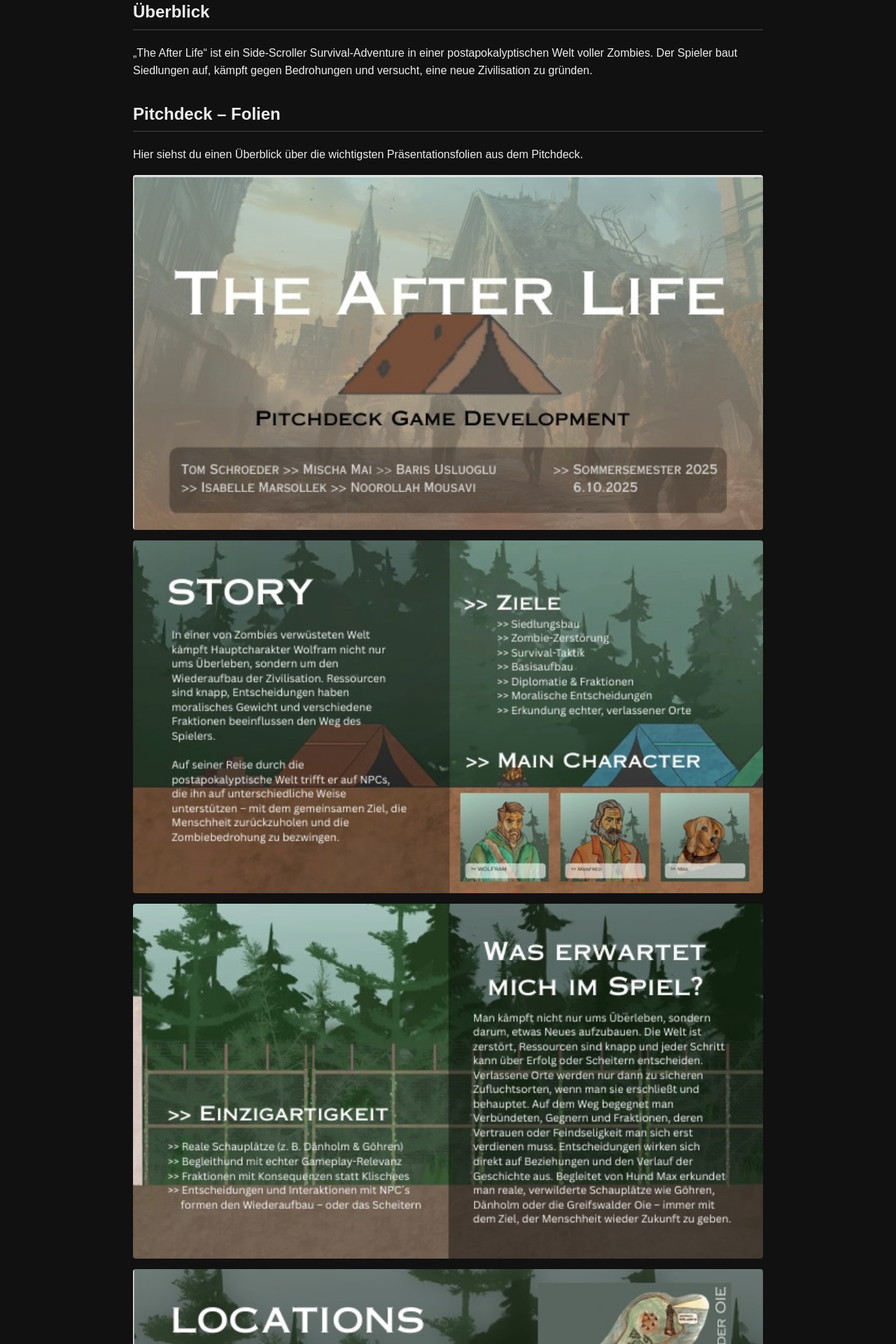
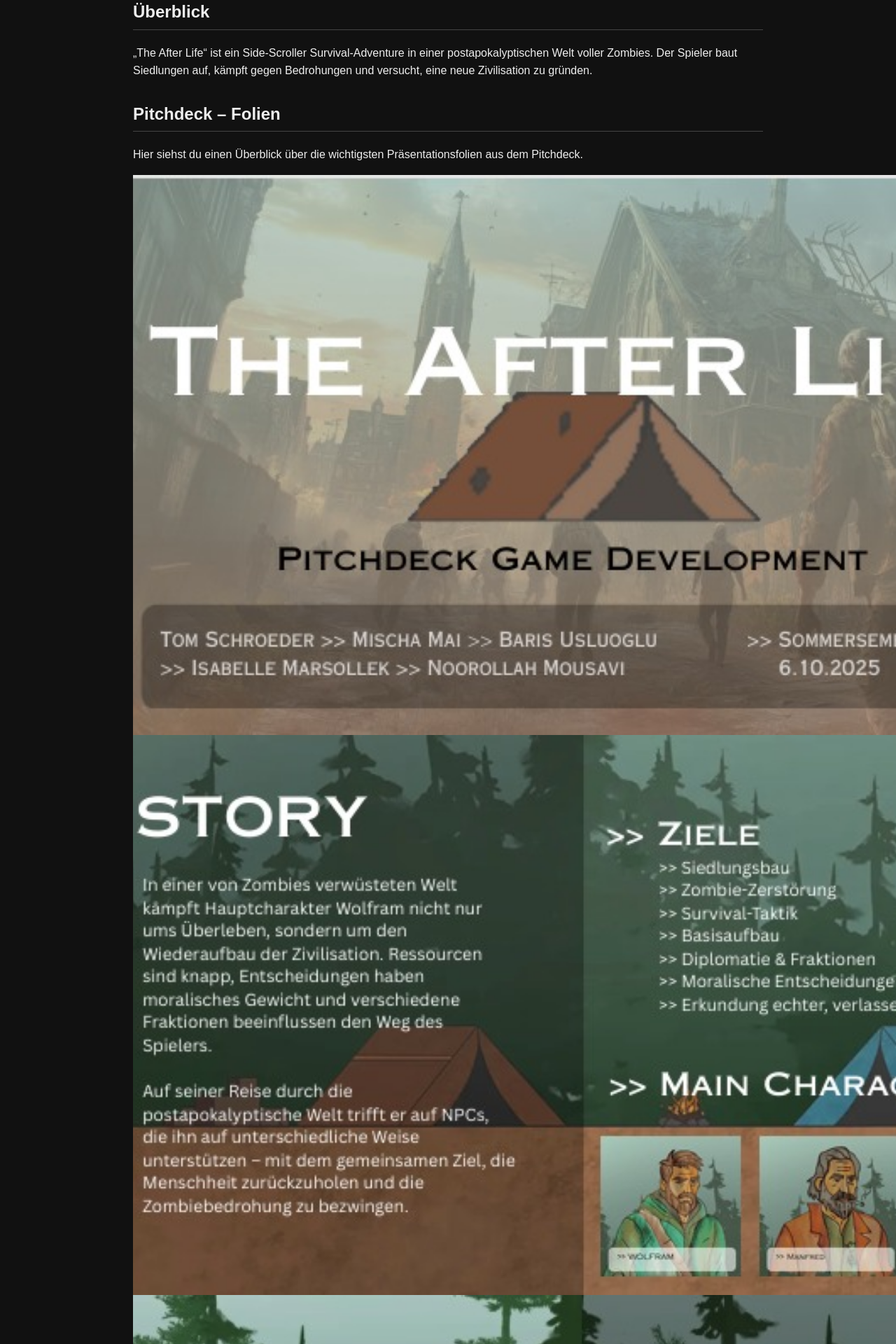
Before and after one commit to Noor8686/the-after-life-website, a PHP site: page / in a window 1280 px wide; the page is wider, and only the part inside the window is pictured. Shown: the part 1169-3089 px from the top of that part at 70% size. Run offline with PHP 8.4, Linux system fonts and the light colour scheme.

Commit message:
Neuer änderungen

```diff
--- a/index.html
+++ b/index.html
@@ -55,12 +55,12 @@
         <h2>Pitchdeck – Folien</h2>
         <p>Hier siehst du einen Überblick über die wichtigsten Präsentationsfolien aus dem Pitchdeck.</p>
 
-        <!-- Folien-Bilder -->
-        <img src="pictures/1.jpeg" alt="Titelbild The After Life" class="full">
-        <img src="pictures/2.jpeg" alt="Story-Übersicht" class="full">
-        <img src="pictures/3.jpeg" alt="Locations &amp; Gameplay" class="full">
-        <img src="pictures/4.jpeg" alt="Charaktere &amp; Begleiter" class="full">
-        <img src="pictures/5.jpeg" alt="Weitere Features" class="full">
+        <!-- Folien-Bilder im Vollbild -->
+        <img src="pictures/1.jpeg" alt="Titelbild The After Life" class="fullscreen-img">
+        <img src="pictures/2.jpeg" alt="Story-Übersicht" class="fullscreen-img">
+        <img src="pictures/3.jpeg" alt="Locations &amp; Gameplay" class="fullscreen-img">
+        <img src="pictures/4.jpeg" alt="Charaktere &amp; Begleiter" class="fullscreen-img">
+        <img src="pictures/5.jpeg" alt="Weitere Features" class="fullscreen-img">
     </main>
 
     <footer>
--- a/style.css
+++ b/style.css
@@ -218,3 +218,22 @@ a:active {
 .top-btn:hover {
     background: #ff4a57;
 }
+
+.fullscreen-img {
+    width: 100vw;                 /* komplette Bildschirmbreite */
+    height: 100vh;                /* komplette Bildschirmhöhe */
+    object-fit: cover;            /* schneidet sauber zu, keine Verzerrung */
+    display: block;
+    margin: 0;
+    padding: 0;
+}
+
+/* Vollbild-Bilder (Folien) */
+.fullscreen-img {
+    width: 100vw;        /* ganze Bildschirmbreite */
+    height: 100vh;       /* ganze Bildschirmhöhe */
+    object-fit: cover;   /* Bild wird zugeschnitten, nicht verzerrt */
+    display: block;
+    margin: 0;
+    padding: 0;
+}
```
